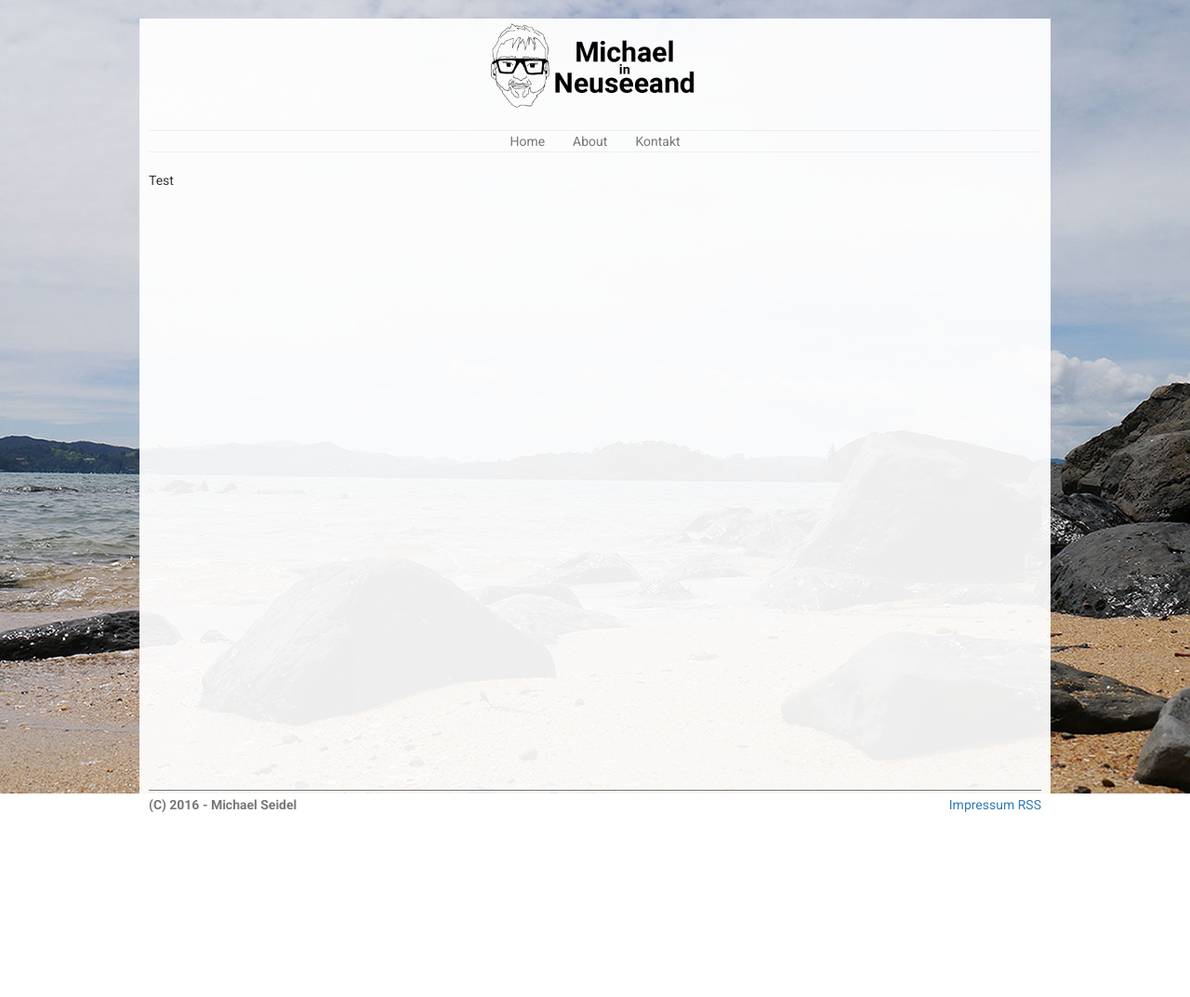
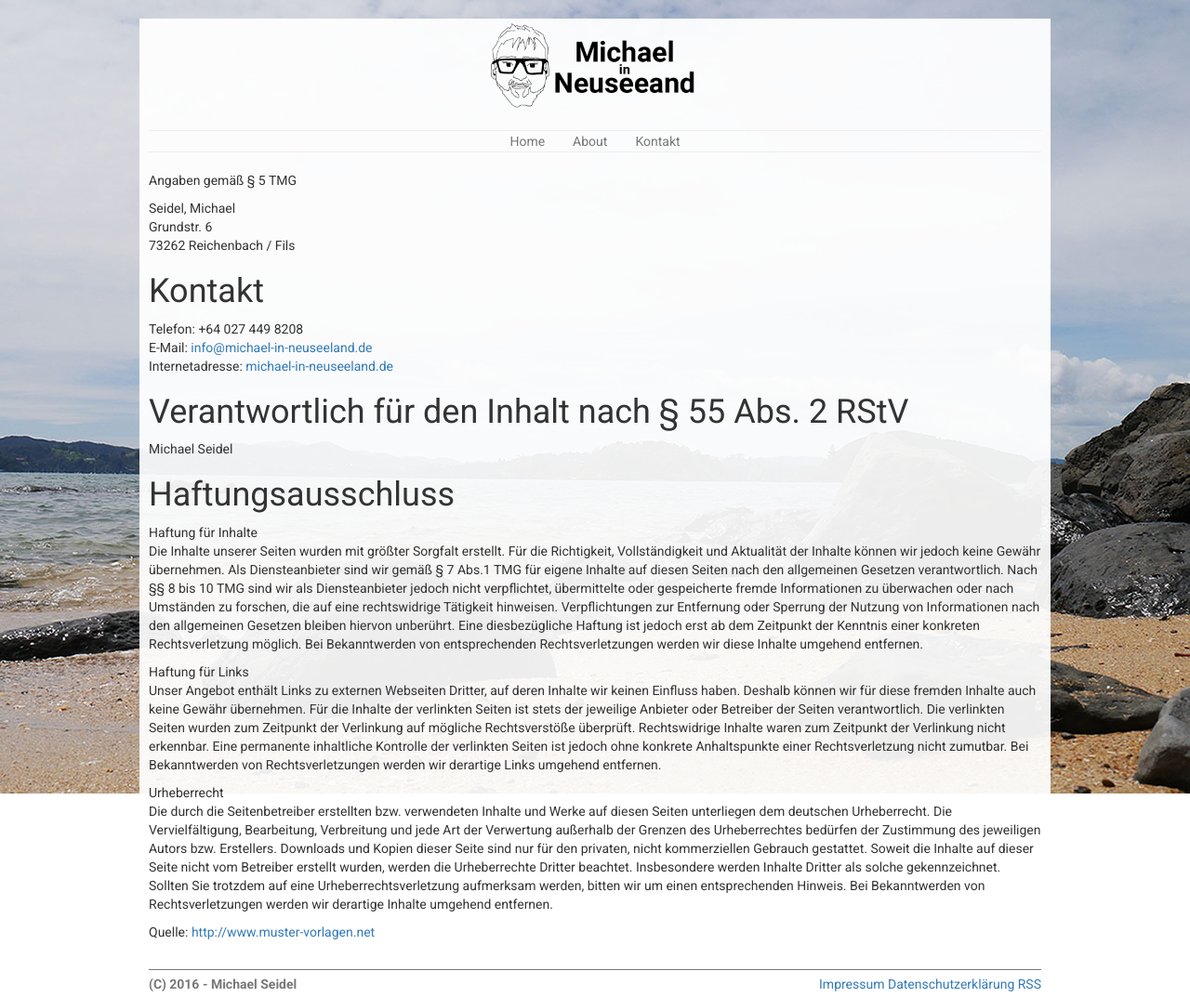
Before and after one commit to Seidel-Michael/Jekyll-Travel-Blog, a Jekyll site: the page built from pages/impressum.md, in a window 1280 px wide. Shown: the whole page at 93% size. Built offline with Jekyll 4.4.1, drawn with Linux system fonts in a browser that asks for light colours; before the commit the page ends 900 px from its top, so only the background shows below that.

Commit message:
Impressum and Privacy Policy

```diff
--- a/_config.yml
+++ b/_config.yml
@@ -28,6 +28,16 @@ description: > # this means to ignore newlines until "baseurl:"
 url: "" # the base hostname & protocol for your site, e.g. http://example.com
 rss: feed.xml
 permalink: pretty
+
+impressum:
+  mail: info@michael-in-neuseeland.de
+  url: michael-in-neuseeland.de
+  phone: +64 027 449 8208
+  surname: Michael
+  lastname: Seidel
+  street: Grundstr. 6
+  city: 73262 Reichenbach / Fils
+  country: Deutschland
 
 
 contact:
--- a/pages/impressum.md
+++ b/pages/impressum.md
@@ -6,4 +6,34 @@ ref: impressum
 footer-menu: 10
 ---
 
-Test
+Angaben gemäß § 5 TMG
+
+{{ site.impressum['lastname'] }}, {{ site.impressum['surname'] }}
+{{ site.impressum['street'] }}
+{{ site.impressum['city'] }}
+
+Kontakt
+=======
+
+Telefon: {{ site.impressum['phone'] }}
+E-Mail: [{{ site.impressum['mail'] }}](mailto:{{ site.impressum['mail'] }})
+Internetadresse: [{{ site.impressum['url'] }}]({{ site.impressum['url'] }})
+
+Verantwortlich für den Inhalt nach § 55 Abs. 2 RStV
+===================================================
+
+{{ site.impressum['surname'] }} {{ site.impressum['lastname'] }}
+
+Haftungsausschluss
+==================
+
+Haftung für Inhalte
+Die Inhalte unserer Seiten wurden mit größter Sorgfalt erstellt. Für die Richtigkeit, Vollständigkeit und Aktualität der Inhalte können wir jedoch keine Gewähr übernehmen. Als Diensteanbieter sind wir gemäß § 7 Abs.1 TMG für eigene Inhalte auf diesen Seiten nach den allgemeinen Gesetzen verantwortlich. Nach §§ 8 bis 10 TMG sind wir als Diensteanbieter jedoch nicht verpflichtet, übermittelte oder gespeicherte fremde Informationen zu überwachen oder nach Umständen zu forschen, die auf eine rechtswidrige Tätigkeit hinweisen. Verpflichtungen zur Entfernung oder Sperrung der Nutzung von Informationen nach den allgemeinen Gesetzen bleiben hiervon unberührt. Eine diesbezügliche Haftung ist jedoch erst ab dem Zeitpunkt der Kenntnis einer konkreten Rechtsverletzung möglich. Bei Bekanntwerden von entsprechenden Rechtsverletzungen werden wir diese Inhalte umgehend entfernen.
+
+Haftung für Links
+Unser Angebot enthält Links zu externen Webseiten Dritter, auf deren Inhalte wir keinen Einfluss haben. Deshalb können wir für diese fremden Inhalte auch keine Gewähr übernehmen. Für die Inhalte der verlinkten Seiten ist stets der jeweilige Anbieter oder Betreiber der Seiten verantwortlich. Die verlinkten Seiten wurden zum Zeitpunkt der Verlinkung auf mögliche Rechtsverstöße überprüft. Rechtswidrige Inhalte waren zum Zeitpunkt der Verlinkung nicht erkennbar. Eine permanente inhaltliche Kontrolle der verlinkten Seiten ist jedoch ohne konkrete Anhaltspunkte einer Rechtsverletzung nicht zumutbar. Bei Bekanntwerden von Rechtsverletzungen werden wir derartige Links umgehend entfernen.
+
+Urheberrecht
+Die durch die Seitenbetreiber erstellten bzw. verwendeten Inhalte und Werke auf diesen Seiten unterliegen dem deutschen Urheberrecht. Die Vervielfältigung, Bearbeitung, Verbreitung und jede Art der Verwertung außerhalb der Grenzen des Urheberrechtes bedürfen der Zustimmung des jeweiligen Autors bzw. Erstellers. Downloads und Kopien dieser Seite sind nur für den privaten, nicht kommerziellen Gebrauch gestattet. Soweit die Inhalte auf dieser Seite nicht vom Betreiber erstellt wurden, werden die Urheberrechte Dritter beachtet. Insbesondere werden Inhalte Dritter als solche gekennzeichnet. Sollten Sie trotzdem auf eine Urheberrechtsverletzung aufmerksam werden, bitten wir um einen entsprechenden Hinweis. Bei Bekanntwerden von Rechtsverletzungen werden wir derartige Inhalte umgehend entfernen.
+
+Quelle:  [http://www.muster-vorlagen.net](http://www.muster-vorlagen.net)
```
Also changed, not shown: pages/privacypolicy.md (added, +46 -0 lines).
